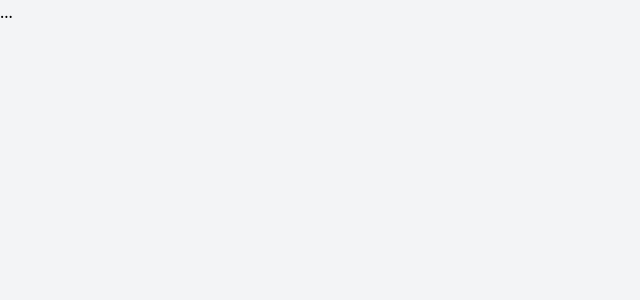
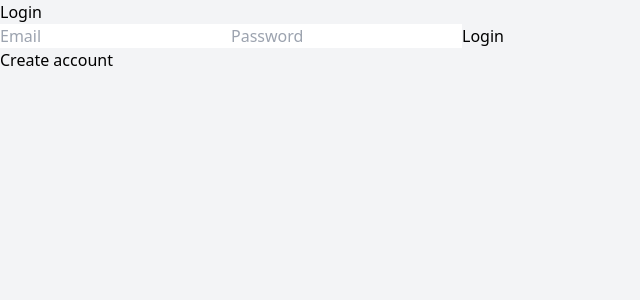
Before and after one commit to tom-samuel/expense-tracker, a React (Vite) app: page / in a window 1280 px wide. Shown: the top 300 px of the page, without its empty margins (0-640 px from the left). Built offline with nearby package versions, Linux system fonts and the light colour scheme.

Commit message:
Update AuthForm.jsx

```diff
--- a/src/components/AuthForm.jsx
+++ b/src/components/AuthForm.jsx
@@ -1,6 +1,57 @@
-function AuthForm() {
+import React, { useState } from "react";
+
+function AuthForm({ setToken }) {
+  const [email, setEmail] = useState("");
+  const [password, setPassword] = useState("");
+  const [action, setAction] = useState("login");
+
+  const submit = async (e) => {
+    e.preventDefault();
+    const res = await fetch("/api/auth", {
+      method: "POST",
+      headers: { "Content-Type": "application/json" },
+      body: JSON.stringify({ email, password, action }),
+    });
+    const data = await res.json();
+    if (data.token) setToken(data.token);
+    else alert(data.message);
+  };
+
   return (
-    <div>...</div>
+    <form
+      onSubmit={submit}
+      className="max-w-md mx-auto p-4 bg-white rounded shadow"
+    >
+      <h2 className="text-xl mb-4">{action === "login" ? "Login" : "Register"}</h2>
+      <input
+        type="email"
+        placeholder="Email"
+        value={email}
+        onChange={(e) => setEmail(e.target.value)}
+        className="w-full mb-2 p-2 border rounded"
+      />
+      <input
+        type="password"
+        placeholder="Password"
+        value={password}
+        onChange={(e) => setPassword(e.target.value)}
+        className="w-full mb-2 p-2 border rounded"
+      />
+      <button
+        type="submit"
+        className="w-full bg-blue-500 text-white p-2 rounded"
+      >
+        {action === "login" ? "Login" : "Register"}
+      </button>
+      <p
+        className="mt-2 text-sm cursor-pointer text-blue-700"
+        onClick={() =>
+          setAction(action === "login" ? "register" : "login")
+        }
+      >
+        {action === "login" ? "Create account" : "Back to login"}
+      </p>
+    </form>
   );
 }
 
```
